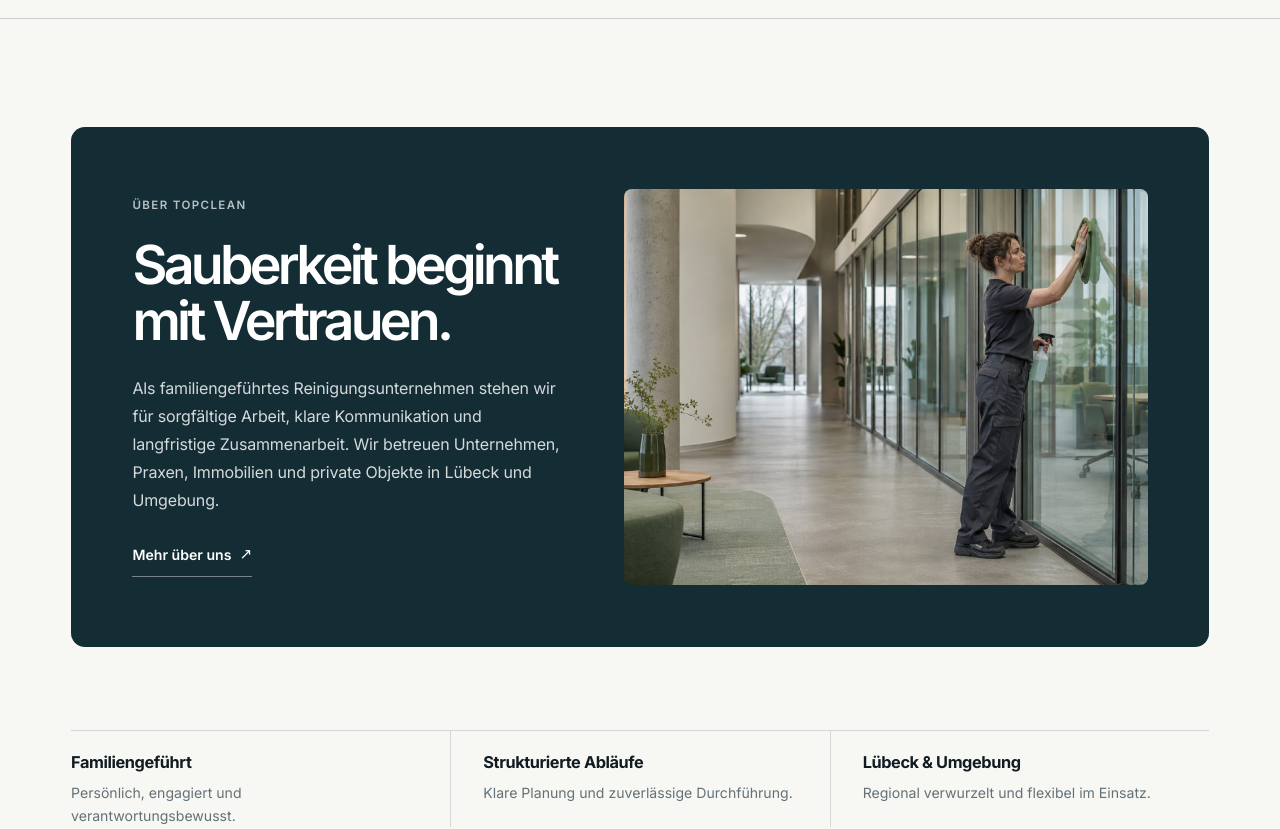
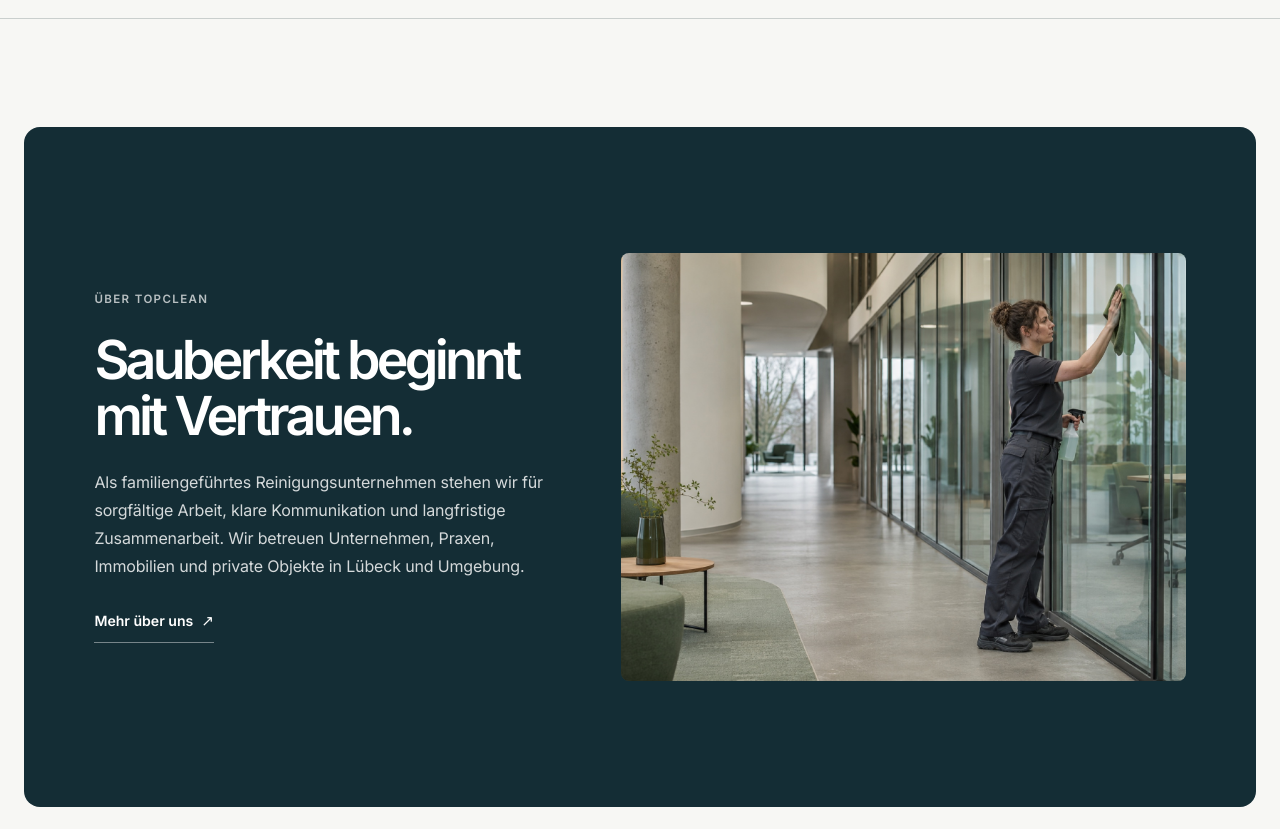
Before and after one commit to veokleo-create07/Top-cleaning-company-web-, a Next.js app: page / in a window 1280 px wide. Shown: the part 860-1689 px from the top of the page. Built offline with nearby package versions, Linux system fonts and the light colour scheme.

Commit message:
Expand company feature panel for pinned transition

```diff
--- a/app/globals.css
+++ b/app/globals.css
@@ -62,7 +62,8 @@ h1 span { color: var(--color-slate); }
 .hero__baseline-line { width: min(13vw, 180px); height: 1px; background: #cbd3cf; }
 
 .company-intro { border-top: 1px solid rgba(20, 45, 53, .2); border-bottom: 1px solid rgba(20, 45, 53, .2); padding-block: clamp(4.5rem, 8.5vw, 8rem) clamp(4.5rem, 7vw, 6.5rem); }
-.company-panel { border-radius: 14px; padding: clamp(1.5rem, 4.8vw, 4.5rem); background: var(--color-slate); color: #fff; }
+.company-panel { width: calc(100% - 48px); max-width: none; min-height: 85vh; margin-inline: auto; display: grid; align-items: center; border-radius: 16px; padding: clamp(2.5rem, 5.5vw, 5.5rem); background: var(--color-slate); color: #fff; }
+.company-panel__inner { width: min(100%, 1480px); margin-inline: auto; }
 .company-panel__content { display: grid; grid-template-columns: minmax(0, .9fr) minmax(0, 1.1fr); align-items: center; gap: clamp(2.5rem, 5vw, 5rem); }
 .company-panel__copy { max-width: 620px; }
 .company-panel__eyebrow { margin: 0 0 1.45rem; color: rgba(255,255,255,.7); font-size: .72rem; font-weight: 600; letter-spacing: .12em; text-transform: uppercase; }
@@ -142,8 +143,7 @@ h1 span { color: var(--color-slate); }
   .hero__baseline { gap: 0.8rem; padding-bottom: 1.5rem; font-size: 0.65rem; }
   .hero__baseline-line { flex: 1; width: auto; }
   .company-intro { padding-block: 3.5rem 4rem; }
-  .company-panel.page-shell { width: min(100% - 2rem, 1600px); }
-  .company-panel { border-radius: 13px; padding: 1.35rem 1.25rem; }
+  .company-panel { width: calc(100% - 32px); min-height: 0; border-radius: 12px; padding: 1.35rem 1.25rem; }
   .company-panel__content { gap: 1.65rem; }
   .company-panel__eyebrow { margin-bottom: .9rem; font-size: .66rem; }
   .company-panel__heading { font-size: clamp(2.25rem, 7.2vw, 2.9rem); line-height: 1.06; }
@@ -168,7 +168,7 @@ h1 span { color: var(--color-slate); }
   .hero__visual { aspect-ratio: 1.05; }
   .hero__caption span:last-child { display: none; }
   .company-intro { padding-block: 3rem 3.5rem; }
-  .company-panel { border-radius: 12px; padding: 1.2rem 1rem; }
+  .company-panel { padding: 1.2rem 1rem; }
   .company-panel__heading { font-size: clamp(2.1rem, 8.8vw, 2.6rem); }
   .company-panel__figure { aspect-ratio: 1.1; }
 }
--- a/components/CompanyFeaturePanel.tsx
+++ b/components/CompanyFeaturePanel.tsx
@@ -2,7 +2,8 @@ import Image from "next/image";
 
 export function CompanyFeaturePanel() {
   return (
-    <div className="company-panel page-shell">
+    <div className="company-panel" id="company-feature-panel">
+      <div className="company-panel__inner">
         <div className="company-panel__content">
           <div className="company-panel__copy">
             <p className="company-panel__eyebrow">Über TopClean</p>
@@ -34,5 +35,6 @@ export function CompanyFeaturePanel() {
           </figure>
         </div>
       </div>
+    </div>
   );
 }
```
Lines whose indentation alone changed are shown as unchanged.
